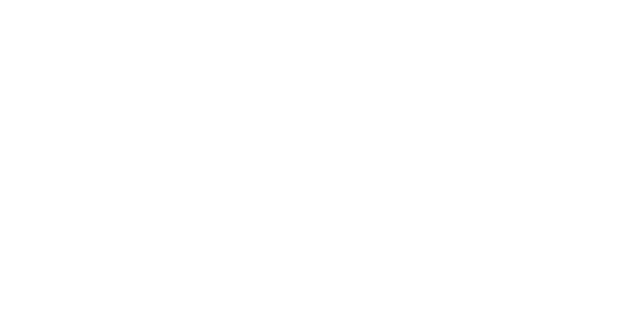
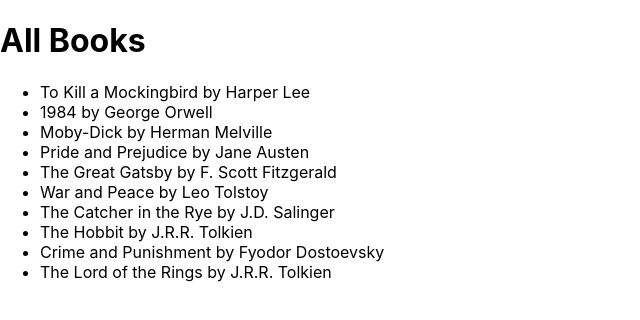
Before and after one commit to goatsefl/book-library-Routers-, a React (Create React App) app: page / in a window 1280 px wide. Shown: the top 320 px of the page, without its empty margins (0-640 px from the left). Built offline with nearby package versions, Linux system fonts and the light colour scheme.

Commit message:
New files for book components added

```diff
--- a/src/App.js
+++ b/src/App.js
@@ -1,13 +1,22 @@
 import logo from './logo.svg';
 import './App.css';
+import Books from './components/Books';
 import { BooksProvider } from './BooksContext';
+import { BrowserRouter as Router, Routes, Route, Navigate } from 'react-router-dom';
+import BookDetails from './components/BookDetails';
+
+// BrowseRouter
 
 function App() {
   return (
     <BooksProvider>
-      <div className="App">
-
-      </div>
+      <Router>
+        <Routes>
+          <Route path='/' element={<Books></Books>}></Route>
+          <Route path='/books' element={<Navigate to='/' />}></Route>
+          <Route path='/books/:bookId' element={<BookDetails></BookDetails>}></Route>
+        </Routes>
+      </Router>
     </BooksProvider>
   );
 }
--- /dev/null
+++ b/src/components/BookDetails.js
@@ -0,0 +1,14 @@
+import React, { useContext, useEffect } from "react";
+import { BooksContext } from "../BooksContext";
+import { useParams } from "react-router-dom";
+
+
+export default function BookDetails() {
+    const bookId = useParams()
+    const books = useContext(BooksContext)
+    const book = books.find(book => book.id == bookId)
+    useEffect(() => {
+        console.log(bookId)
+    })
+    return (<></>)
+}
--- /dev/null
+++ b/src/components/Books.js
@@ -0,0 +1,22 @@
+import React, { useContext } from 'react';
+
+import { BooksContext } from '../BooksContext'
+
+export default function Books() {
+
+    const books = useContext(BooksContext);
+    return (
+        <div>
+            <h1>All Books</h1>
+            <ul>
+                {
+                    books.map(book => (
+                        <li key={book.id}>
+                            {book.title} by {book.author}
+                        </li>
+                    ))
+                }
+            </ul>
+        </div>
+    )
+}
```
